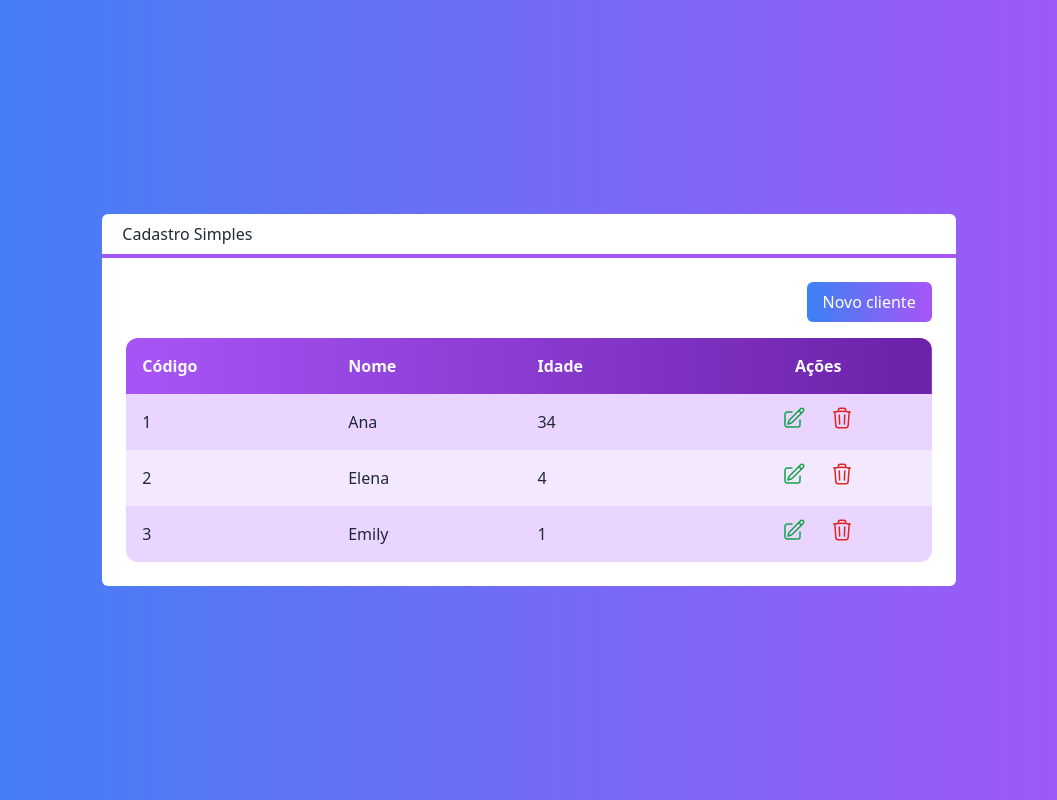
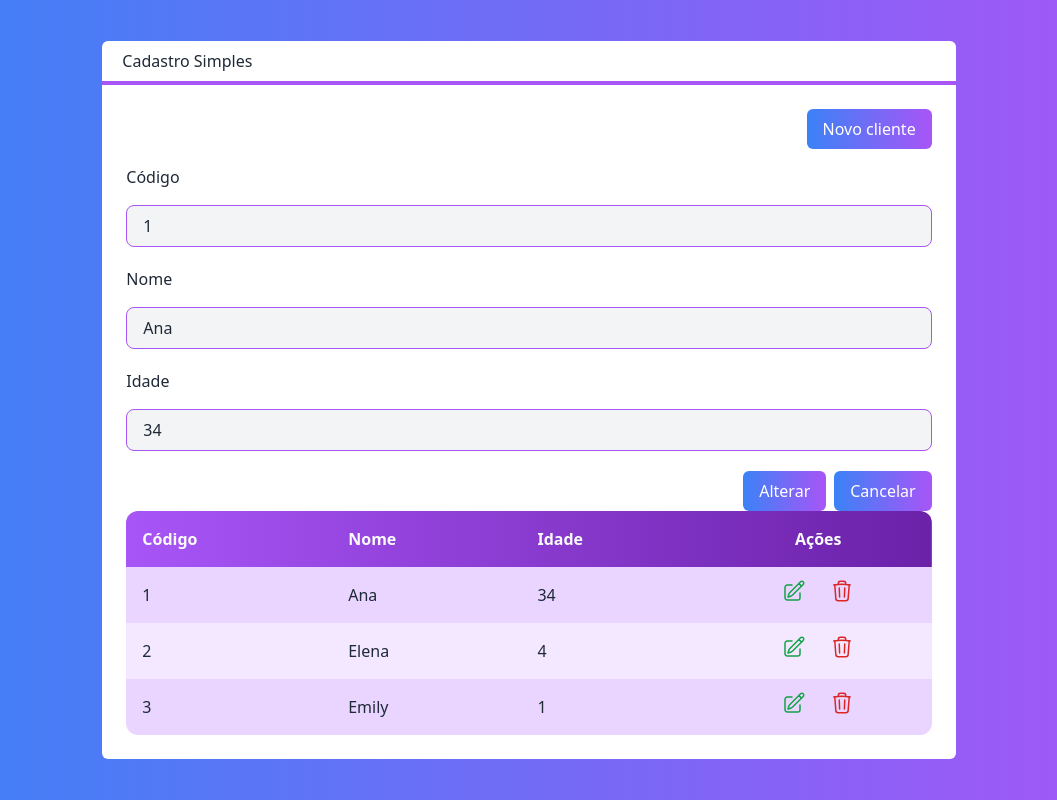
Before and after one commit to mauraodev/next-crud, a Next.js app: page / in a window 1280 px wide. Shown: the whole page, without its empty margins (111-1168 px from the left). Built offline with nearby package versions, Linux system fonts and the light colour scheme.

Commit message:
formulário

```diff
--- /dev/null
+++ b/src/components/Entrada.tsx
@@ -0,0 +1,24 @@
+interface EntradaProps {
+  tipo?: "text" | "number";
+  texto: string;
+  valor: any;
+  somenteLeitura?: boolean;
+  valorMudou?: (valor: any) => void;
+}
+
+export default function Entrada(props: EntradaProps) {
+  return (
+    <div className="flex flex-col mb-5">
+      <label className="mb-4">{props.texto}</label>
+      <input
+        type={props.tipo ?? "text"}
+        value={props.valor}
+        readOnly={props.somenteLeitura}
+        onChange={(e) => props.valorMudou?.(e.target.value)}
+        className={`border border-purple-500 rounded-lg focus:outline-none bg-gray-100 px-4 py-2 ${
+          props.somenteLeitura ? "" : "focus:bg-white"
+        }`}
+      />
+    </div>
+  );
+}
--- /dev/null
+++ b/src/components/Formulario.tsx
@@ -0,0 +1,27 @@
+import { useState } from "react";
+import Entrada from "./Entrada";
+import Cliente from "@/core/Cliente";
+import Botao from "./Botao";
+
+interface FormularioProps {
+  cliente: Cliente;
+}
+
+export default function Formulario(props: FormularioProps) {
+  const id = props.cliente?.id;
+  const [nome, setNome] = useState(props.cliente?.nome ?? "");
+  const [idade, setIdade] = useState(props.cliente?.idade ?? "");
+
+  return (
+    <div>
+      {id ? <Entrada texto="Código" valor={id} somenteLeitura /> : false}
+      <Entrada texto="Nome" valor={nome} valorMudou={setNome} />
+      <Entrada texto="Idade" valor={idade} tipo="number" valorMudou={setIdade} />
+
+      <div className="flex justify-end mt-5">
+        <Botao className="mr-2">{id ? "Alterar" : "Salvar"}</Botao>
+        <Botao cor="blue">Cancelar</Botao>
+      </div>
+    </div>
+  );
+}
--- a/src/pages/index.tsx
+++ b/src/pages/index.tsx
@@ -6,6 +6,7 @@
 import Tabela from "@/components/Tabela";
 import Cliente from "@/core/Cliente";
 import Botao from "@/components/Botao";
+import Formulario from "@/components/Formulario";
 
 const inter = Inter({ subsets: ["latin"] });
 
@@ -33,6 +34,8 @@
           <Botao className="mb-4" cor="blue">Novo cliente</Botao>
         </div>
 
+        <Formulario cliente={clientes[0]}/>
+
         <Tabela
           clientes={clientes}
           clienteSelecionado={clienteSelecionado}
```
